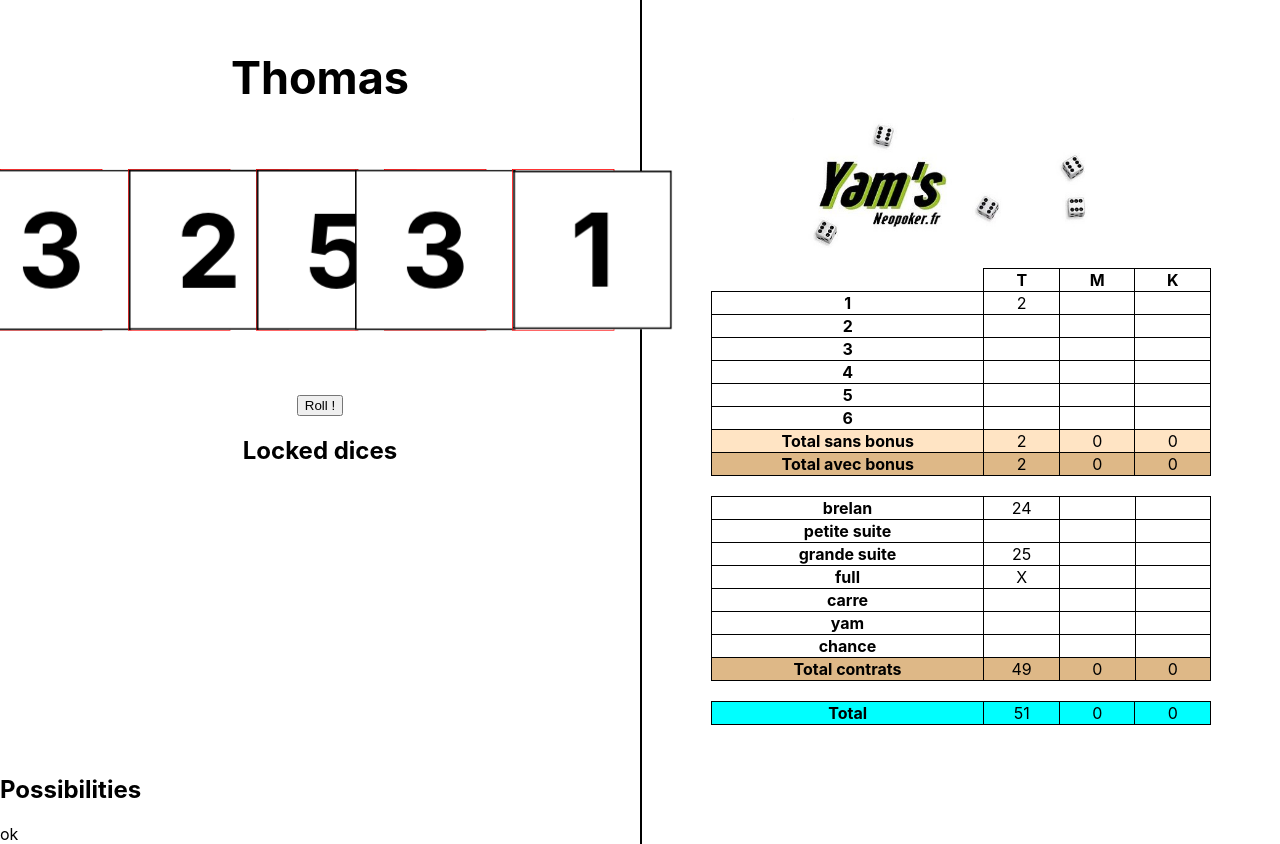
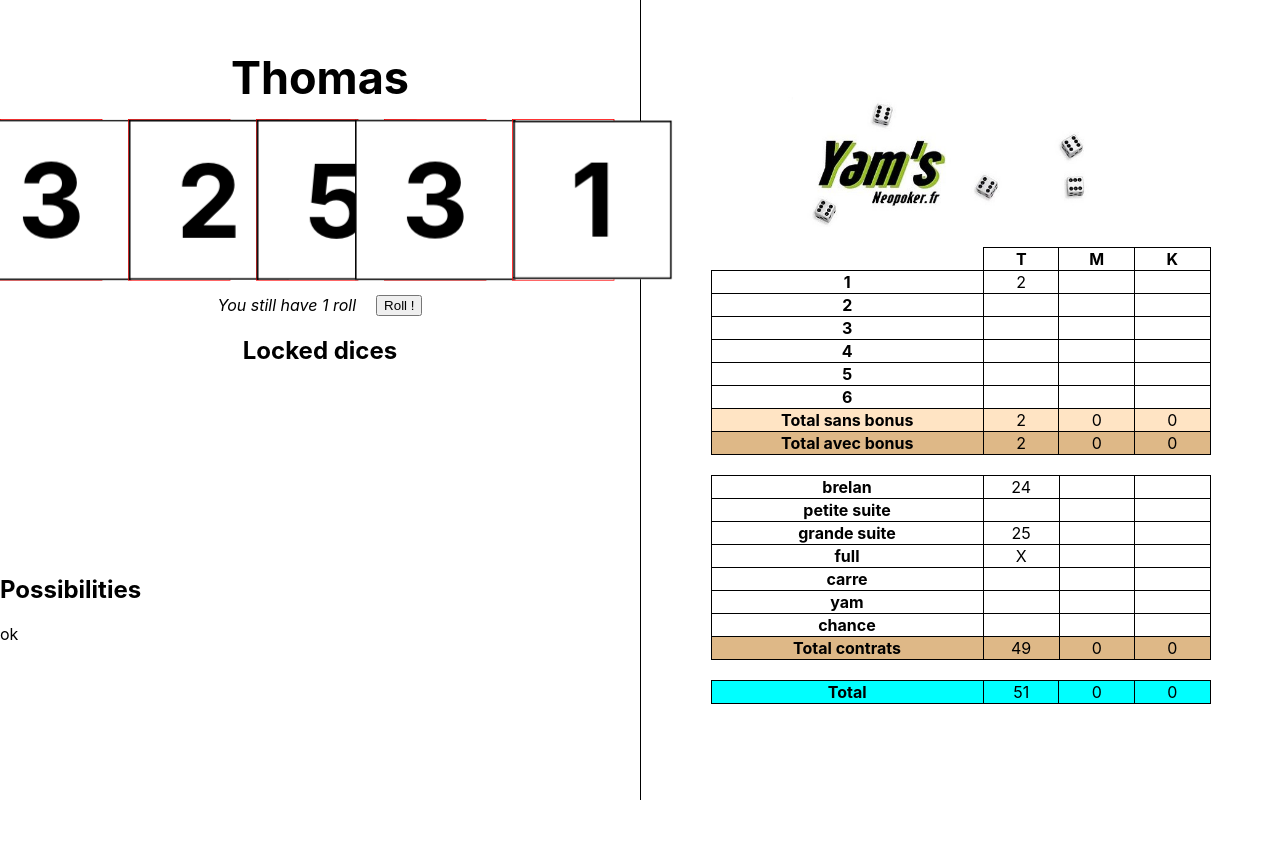
Before and after one commit to ThomasLaforge/yams, a React (Create React App) app: page / in a window 1280 px wide. After the commit the page ends 800 px from the top, so only its background shows below. Built offline with nearby package versions, Linux system fonts and the light colour scheme.

Commit message:
add nb remaining roll to UI

```diff
--- a/src/App.scss
+++ b/src/App.scss
@@ -23,24 +23,43 @@
     .dices-to-roll, .dices-locked-content {
         display: flex;
         flex-direction: row;
-        justify-content: center;
         align-items: center;
-        height: 250px;
+        height: 150px;
 
         margin-top: 40px;
     }
 
-    .roll-btn {
-        margin: 0 auto;
+    .dices-to-roll {
+        justify-content: center;
     }
+
+    .roll-info-zone {
+
+        .remaining-rolls-sentence {
+            font-style: italic;
+        }
+
+        .roll-btn {
+            margin: 0 0 0 020px;
+        }
+
+        display: flex;
+        flex-direction: row;
+        justify-content: center;
+    }
+
     .dices-locked-title {
         text-align: center;
     }
 }
 .scoring-board-zone {
-    border-left: 2px solid black;
+    border-left: 1px solid black;
     width: 50%;
     display: flex;
     justify-content: center;
     align-items: center;
+
+    .scoring-board-title {
+        text-align: center;
+    }
 }
--- a/src/App.tsx
+++ b/src/App.tsx
@@ -78,12 +78,20 @@ export default class App extends Component<{}, AppState> {
           )}
         </div>
 
-        <button
-          className='roll-btn'
-          onClick={this.roll}
-          disabled={this.state.nbRemainingRoll === 0}
-        >Roll !</button>
+        <div className="roll-info-zone">
+          <div className="remaining-rolls-sentence">
+            {this.state.nbRemainingRoll > 0
+              ? `You still have ${this.state.nbRemainingRoll} roll${this.state.nbRemainingRoll === 1 ? '' : 's'}`
+              : `You don't have any more roll ...`
+            }
+          </div>
 
+          <button
+            className='roll-btn'
+            onClick={this.roll}
+            disabled={this.state.nbRemainingRoll === 0}
+          >Roll !</button>
+        </div>
 
         <div className="dices-locked">
           <h2 className='dices-locked-title'>Locked dices</h2>
```
